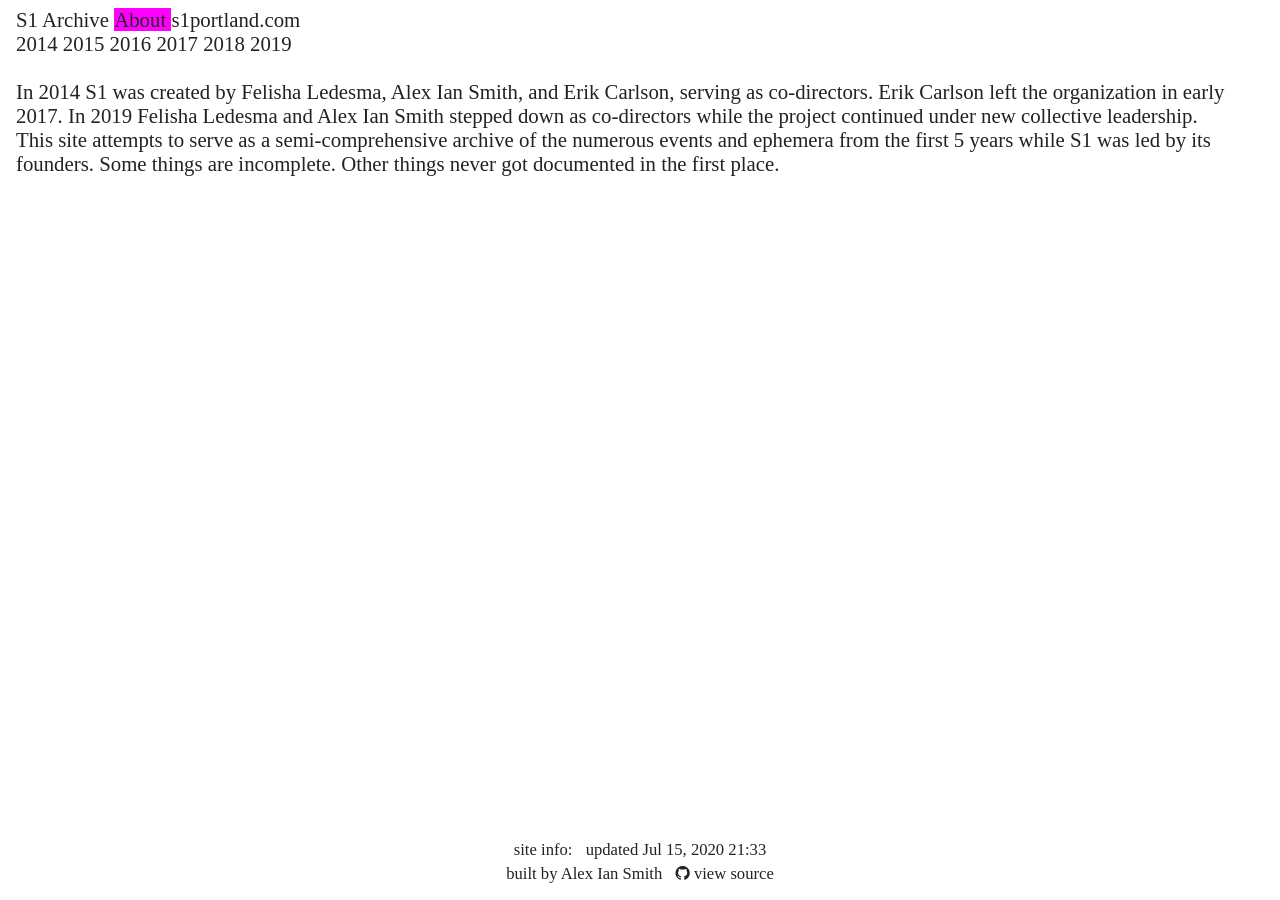
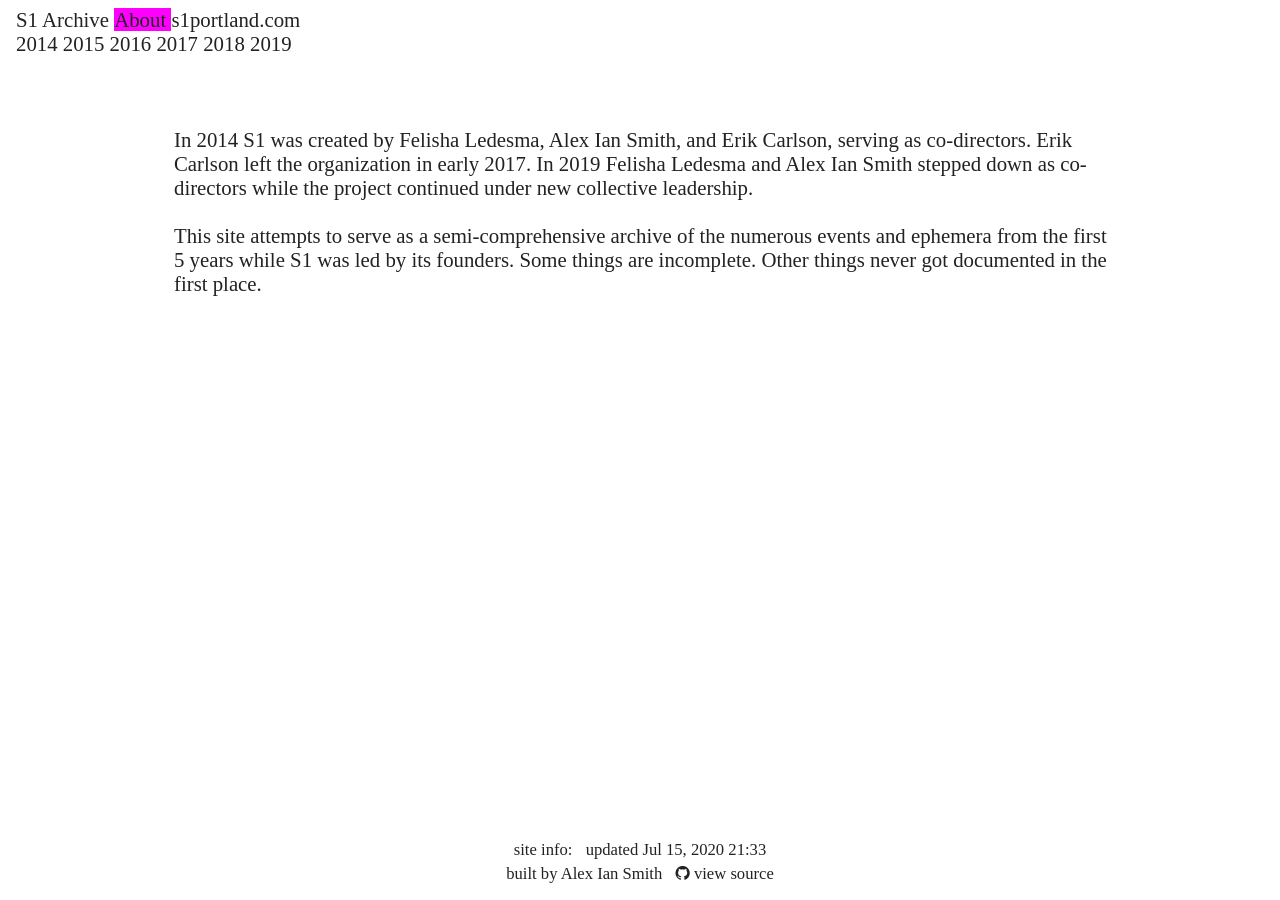
Before and after one commit to taxihelms0/s1-arch, a Jekyll site: the page built from about.md, in a window 1280 px wide. Built offline with Jekyll 4.4.1, drawn with Linux system fonts in a browser that asks for light colours.

Commit message:
about edits and styling

```diff
--- a/_layouts/about.html
+++ b/_layouts/about.html
@@ -2,7 +2,7 @@
 layout: default
 ---
 
-  <div class="post-content">
+  <div class="post-content abt">
     {{ content }}
   </div>
   <div class="post-footer site-info">
--- a/_sass/main.scss
+++ b/_sass/main.scss
@@ -106,6 +106,13 @@ div.post-heading li, p, h3{
     margin-bottom:8px;
 }
 
+.abt {
+  width:75%;
+  margin-top:8rem;
+  margin-left:auto;
+  margin-right:auto;
+}
+
 .post-footer {
   background-color:white;
   display:block;
--- a/_sass/responsive.scss
+++ b/_sass/responsive.scss
@@ -9,4 +9,8 @@
     width:auto;
   }
 
+  .abt {
+    width:100%;
+  }
+
 }
--- a/about.md
+++ b/about.md
@@ -3,6 +3,6 @@ title: About
 layout: about
 ---
 In 2014 S1 was created by Felisha Ledesma, Alex Ian Smith, and Erik Carlson, serving as co-directors. Erik Carlson left the organization in early 2017. In 2019 Felisha Ledesma and Alex Ian Smith stepped down as co-directors while the project continued under new collective leadership.
-
+<br><br>
 
 This site attempts to serve as a semi-comprehensive archive of the numerous events and ephemera from the first 5 years while S1 was led by its founders. Some things are incomplete. Other things never got documented in the first place.
```
